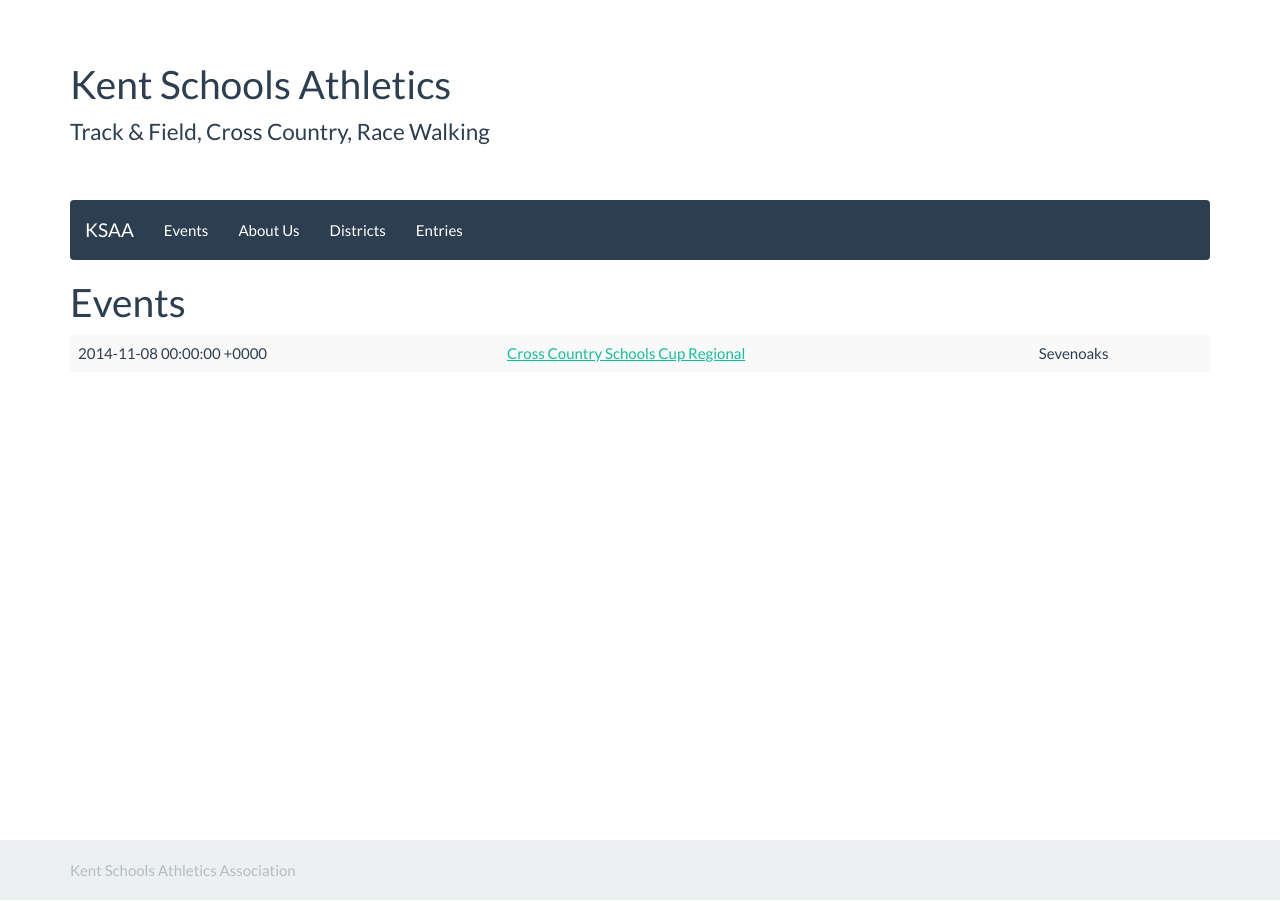
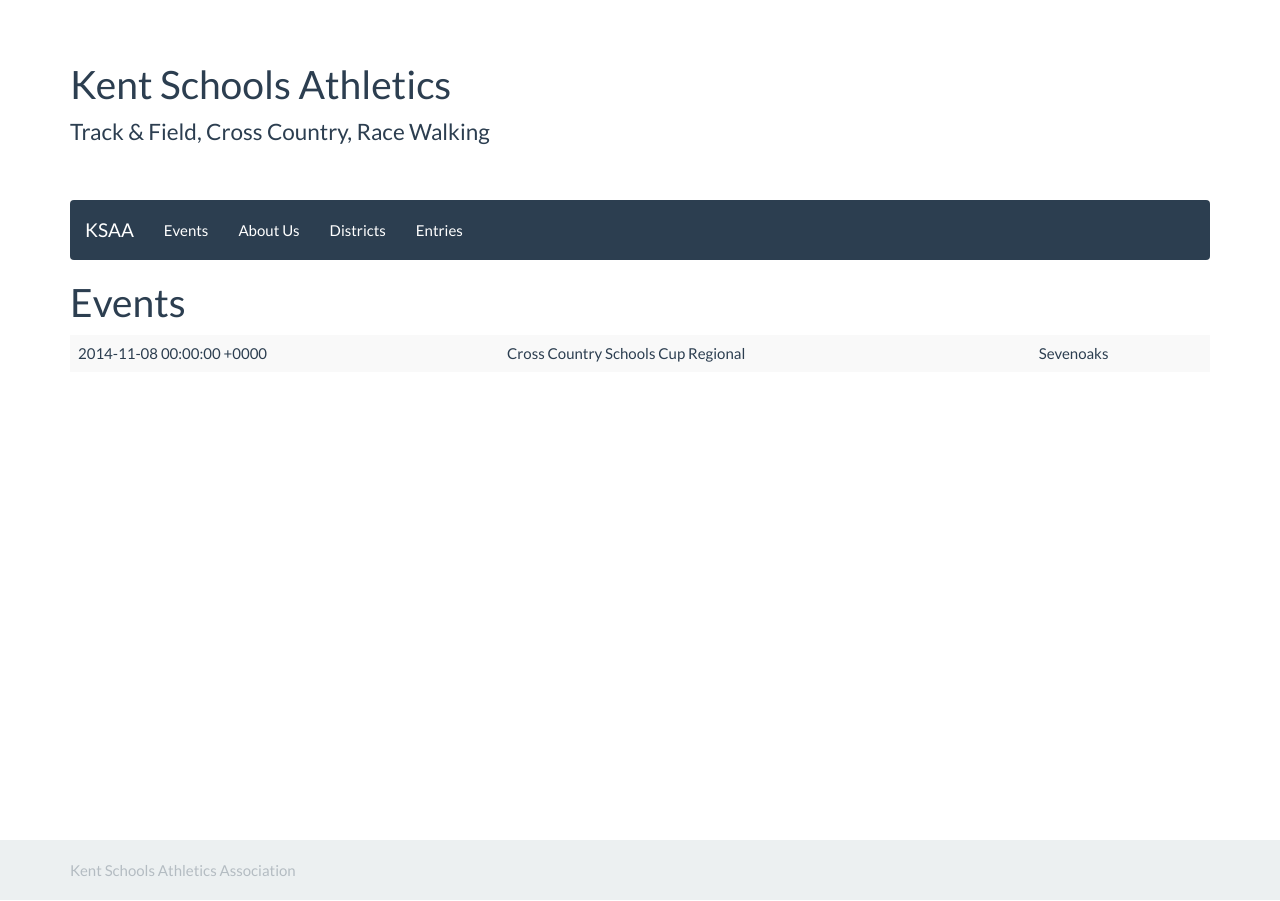
Before and after one commit to chrisnewark/chrisnewark.github.io, a Jekyll site: the page built from index.md, in a window 1280 px wide. Built offline with Jekyll 4.4.1, drawn with Linux system fonts in a browser that asks for light colours; nearby versions of some CDN libraries.

Commit message:
Additional updates to events on homepage

```diff
--- a/index.md
+++ b/index.md
@@ -9,9 +9,16 @@ navigation-position: 1
         {% for event in site.events %}
             {% if event.relative_path contains site.current_season %}
                 <tr>
-                  <td>{{ event.date }}</td>
-                  <td><a href="{{ event.url }}">{{ event.title }}</a></td>
-                  <td>{{ event.location }}</td>
+                    <td>{{ event.date }}</td>
+                    <td>
+                        {% assign content = event.content | strip_newlines %}
+                        {% if content == "" %}
+                            {{ event.title }}
+                        {% else %}
+                            <a href="{{ event.url }}">{{ event.title }}</a>
+                        {% endif %}
+                    </td>
+                    <td>{{ event.location }}</td>
                 </tr>
             {% endif %}
         {% endfor %}
```
Also changed, not shown: _events/14-15/2014-11-8-CrossCountrySchoolsCupRegional.md (+0 -2 lines).
